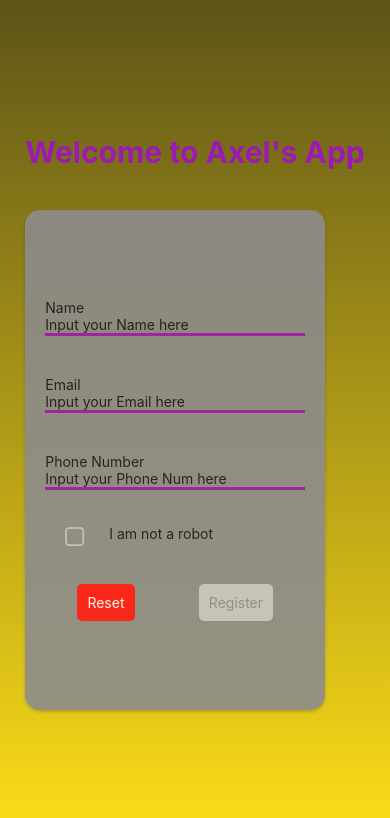
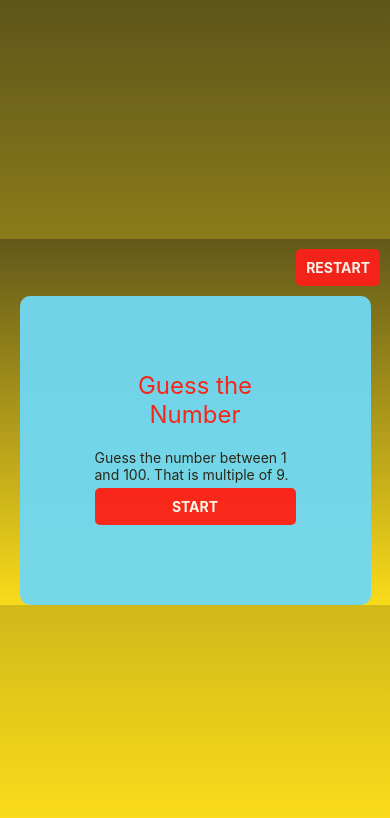
Before and after one commit to Axel-Q/number-guess-game-expo, a React Native app: screen / in a window 390 px wide. Shown: the top 818 px of the page. Built offline with nearby package versions, Linux system fonts and the light colour scheme.

Commit message:
add all the handle function in game screen

```diff
--- a/App.js
+++ b/App.js
@@ -16,29 +16,36 @@ export default function App() {
         setUser({name: name, email: email, phoneNumber: phoneNumber});
         setConfirmVisible(true);
     }
-    const handleRestart = () => {
+    const onRestart = () => {
         setUser({name: "", email: "", phoneNumber: ""});
+        setConfirmVisible(false);
         setGameVisible(false);
     }
-    const handleNewGame = () => {
-        setGameVisible(false);
-    }
+
 
     return (
 
         <LinearGradientBackground>
             <View>
-                {!gameVisible && (
-                    <StartScreen handleStart={handleStart}></StartScreen>
-                )}
-                {confirmVisible && (
-                    <Confirm name={user.name} email={user.email} phoneNumber={user.phoneNumber}
-                             handleBackToStart={() => setConfirmVisible(false)}
-                             handleJumpToGame={() => {
-                                 setConfirmVisible(false);
-                                 setGameVisible(true);
-                             }}/>
-                )}
+                <GameScreen onRestart={onRestart}/>
+                {/*{!confirmVisible && !gameVisible && (*/}
+                {/*    <StartScreen handleStart={handleStart} />*/}
+                {/*)}*/}
+                {/*{confirmVisible && !gameVisible && (*/}
+                {/*    <Confirm*/}
+                {/*        name={user.name}*/}
+                {/*        email={user.email}*/}
+                {/*        phoneNumber={user.phoneNumber}*/}
+                {/*        handleBackToStart={() => setConfirmVisible(false)}*/}
+                {/*        handleJumpToGame={() => {*/}
+                {/*            setConfirmVisible(false);*/}
+                {/*            setGameVisible(true);*/}
+                {/*        }}*/}
+                {/*    />*/}
+                {/*)}*/}
+                {/*{gameVisible && (*/}
+                {/*    <GameScreen onRestart={handleRestart} />*/}
+                {/*)}*/}
             </View>
         </LinearGradientBackground>
 
@@ -46,5 +53,3 @@ export default function App() {
     )
         ;
 }
-
-const styles = StyleSheet.create({});
--- a/screens/GameScreen.js
+++ b/screens/GameScreen.js
@@ -11,7 +11,7 @@ import {
     ScrollView,
     TouchableWithoutFeedback,
     KeyboardAvoidingView,
-    Platform
+    Platform, Button
 } from "react-native";
 import LinearGradientBackground from "../components/LinearGradientBackground";
 import React, {useState, useEffect, useRef, useCallback} from "react";
@@ -20,7 +20,7 @@ const getRandomNum = () => {
     return Math.floor(Math.random() * 100) + 1;
 };
 
-export default function GameScreen({handleRestart}) {
+export default function GameScreen({onRestart, onNewGame}) {
     const [gameState, setGameState] = useState({
         targetNumber: getRandomNum(),
         userGuess: "",
@@ -32,22 +32,282 @@ export default function GameScreen({handleRestart}) {
         feedbackMessage: null,
     });
     const timerRef = useRef(null);
+    useEffect(() => {
+        if (!gameState.isGameOver) {
+            timerRef.current = setInterval(() => {
+                setGameState((prevState) => {
+                    if (prevState.timeLeft <= 1) {
+                        clearInterval(timerRef.current);
+                        return {
+                            ...prevState,
+                            timeLeft: 0,
+                            isGameOver: true,
+                            feedbackMessage: "You ran out of time.",
+                        };
+                    }
+                    return {
+                        ...prevState,
+                        timeLeft: prevState.timeLeft - 1,
+                    };
+                });
+            }, 1000);
+        }
+        return () => clearInterval(timerRef.current);
+    }, [gameState.isGameOver]);
+    const handleHint = useCallback(() => {
+        if (gameState.hasUsedHint) return;
+        const hint =
+            gameState.targetNumber >= 0 && gameState.targetNumber <= 25
+                ? "The number is between 0 and 25."
+                : gameState.targetNumber >= 26 && gameState.targetNumber <= 50
+                    ? "The number is between 26 and 50."
+                    : gameState.targetNumber >= 51 && gameState.targetNumber <= 75
+                        ? "The number is between 51 and 75."
+                        : "The number is between 76 and 100.";
+        setGameState((prevState) => ({
+            ...prevState,
+            hasUsedHint: true,
+            hintMessage: hint,
+        }));
+    }, [gameState.hasUsedHint, gameState.targetNumber]);
+    const handleInputChange = (text) => {
+        setGameState((prevState) => ({
+            ...prevState,
+            userGuess: text,
+        }));
+    };
+    const handleResetGuess = () => {
+        setGameState((prevState) => ({
+            ...prevState,
+            userGuess: "",
+            feedbackMessage: null,
+        }));
+    };
+    const handleEndGame = () => {
+        setGameState((prevState) => ({
+            ...prevState,
+            feedbackMessage: "You chose to end the game.",
+            isGameOver: true,
+        }));
+    };
+    const handleNewGame = () => {
+        setGameState({
+            targetNumber: getRandomNum(),
+            userGuess: "",
+            attemptsLeft: 4,
+            timeLeft: 60,
+            isGameOver: false,
+            hasUsedHint: false,
+            hintMessage: "",
+            feedbackMessage: null,
+            hasGameStarted: false,
+        });
+    };
+    const handleGuess = () => {
+        const guess = parseInt(gameState.userGuess, 10);
+        if (isNaN(guess)) {
+            setGameState((prevState) => ({
+                ...prevState,
+                feedbackMessage: "Please enter a valid number.",
+            }));
+            return;
+        }
+
+        if (guess === gameState.targetNumber) {
+            clearInterval(timerRef.current);
+            setGameState((prevState) => ({
+                ...prevState,
+                isGameOver: true,
+                feedbackMessage: "You guessed correctly!",
+            }));
+        } else {
+            const newAttemptsLeft = gameState.attemptsLeft - 1;
+            let feedback = guess > gameState.targetNumber ? "Too high!" : "Too low!";
+            if (newAttemptsLeft === 0) {
+                clearInterval(timerRef.current);
+                feedback = "You've run out of attempts!";
+            }
+
+            setGameState((prevState) => ({
+                ...prevState,
+                attemptsLeft: newAttemptsLeft,
+                feedbackMessage: feedback,
+                isGameOver: newAttemptsLeft === 0,
+            }));
+        }
+    };
 
 
+    const {
+        userGuess,
+        attemptsLeft,
+        timeLeft,
+        isGameOver,
+        hintMessage,
+        feedbackMessage,
+        hasGameStarted,
+    } = gameState;
+    const renderGameContent = () => {
+        if (isGameOver) {
+            const isWin =
+                feedbackMessage && feedbackMessage.startsWith("You guessed correctly");
+            const imageSource = isWin
+                ? {uri: `https://picsum.photos/id/${gameState.targetNumber}/100/100`}
+                : require("../assets/sad_smiley.png");
 
-
+            return (
+                <View style={styles.card}>
+                    <Image source={imageSource} style={styles.image}/>
+                    <Text style={styles.resultText}>{feedbackMessage}</Text>
+                    <TouchableOpacity onPress={handleNewGame} style={styles.button}>
+                        <Text style={styles.buttonText}>START NEW GAME</Text>
+                    </TouchableOpacity>
+                </View>
+            );
+        } else if (!hasGameStarted) {
+            return (
+                <View style={styles.card}>
+                    <Text style={styles.title}>Guess the Number</Text>
+                    <Text style={styles.instructions}>
+                        Guess the number between 1 and 100. That is multiple of 9.
+                    </Text>
+                    <TouchableOpacity onPress={renderGameContent} style={styles.button}>
+                        <Text style={styles.buttonText}>START</Text>
+                    </TouchableOpacity>
+                </View>
+            );
+        } else {
+            return (
+                <View style={styles.card}>
+                    <Text style={styles.title}>Guess the Number</Text>
+                    <TextInput
+                        style={styles.input}
+                        keyboardType="number-pad"
+                        maxLength={3}
+                        onChangeText={handleInputChange}
+                        value={userGuess}
+                    />
+                    <Text style={styles.infoText}>Time Left: {timeLeft}s</Text>
+                    <Text style={styles.infoText}>Attempts Left: {attemptsLeft}</Text>
+                    {hintMessage ? (
+                        <Text style={styles.hintText}>{hintMessage}</Text>
+                    ) : null}
+                    {feedbackMessage ? (
+                        <Text style={styles.hintText}>{feedbackMessage}</Text>
+                    ) : null}
+                    <View style={styles.buttonContainer}>
+                        <TouchableOpacity
+                            style={styles.button}
+                            onPress={handleHint}
+                            disabled={gameState.hasUsedHint}
+                        >
+                            <Text style={styles.buttonText}>USE A HINT</Text>
+                        </TouchableOpacity>
+                        <TouchableOpacity style={styles.button} onPress={handleGuess}>
+                            <Text style={styles.buttonText}>SUBMIT GUESS</Text>
+                        </TouchableOpacity>
+                    </View>
+                </View>
+            );
+        }
+    };
 
 
     return (
-        <View style={styles.base}>
-            <View style={styles.infoContainer}>
-                <Text style={styles.info}>Hello {user.name}</Text>
-                <Text style={styles.info}>You are playing the game now.</Text>
-            </View>
-            <View style={styles.buttonContainer}>
-                <Button title="RESTART" onPress={handleRestart}/>
-                <Button title="NEW GAME" onPress={handleNewGame}/>
-            </View>
-        </View>
+        <TouchableWithoutFeedback onPress={Keyboard.dismiss}>
+            <KeyboardAvoidingView
+                behavior={Platform.select({ios: "padding", android: undefined})}
+                style={{flex: 1}}
+            >
+                <ScrollView contentContainerStyle={{flexGrow: 1}}>
+                    <LinearGradientBackground>
+                        <TouchableOpacity onPress={onRestart} style={styles.restartButton}>
+                            <Text style={styles.buttonText}>RESTART</Text>
+                        </TouchableOpacity>
+                        {renderGameContent()}
+                    </LinearGradientBackground>
+                </ScrollView>
+            </KeyboardAvoidingView>
+        </TouchableWithoutFeedback>
     )
+
 }
+const styles = StyleSheet.create({
+    restartButton: {
+        alignSelf: "flex-end",
+        margin: 10,
+        backgroundColor: Colors.primary,
+        padding: 10,
+        borderRadius: 5,
+    },
+    card: {
+        width: "90%",
+        padding: 75,
+        borderRadius: 10,
+        backgroundColor: Colors.blue,
+        alignItems: "center",
+        ...Platform.select({
+            ios: {
+                shadowColor: Colors.primary,
+                shadowOffset: {width: 0, height: 2},
+                shadowOpacity: 0.8,
+                shadowRadius: 2,
+            },
+            android: {
+                elevation: 5,
+            },
+        }),
+    },
+    title: {
+        fontSize: 24,
+        color: Colors.primary,
+        marginBottom: 20,
+        textAlign: "center",
+    },
+    input: {
+        width: "80%",
+        borderBottomColor: Colors.primary,
+        borderBottomWidth: 1,
+        marginBottom: 20,
+        color: Colors.primary,
+        textAlign: "center",
+    },
+    infoText: {
+        fontSize: 16,
+        color: Colors.grey,
+        marginBottom: 10,
+    },
+    hintText: {
+        fontSize: 16,
+        color: Colors.grey,
+        marginBottom: 10,
+        textAlign: "center",
+    },
+    buttonContainer: {
+        width: "100%",
+    },
+    button: {
+        width: "100%",
+        backgroundColor: Colors.primary,
+        borderRadius: 5,
+        alignItems: "center",
+        padding: 10,
+        marginVertical: 5,
+    },
+    buttonText: {
+        color: "white",
+        fontWeight: "bold",
+    },
+    image: {
+        width: 100,
+        height: 100,
+        marginBottom: 20,
+    },
+    resultText: {
+        fontSize: 24,
+        fontWeight: "bold",
+        marginBottom: 20,
+        color: Colors.primary,
+        textAlign: "center",
+    },
+});
--- a/screens/StartScreen.js
+++ b/screens/StartScreen.js
@@ -12,7 +12,6 @@ export default function StartScreen({handleStart}) {
     const [nameError, setNameError] = React.useState("");
     const [emailError, setEmailError] = React.useState("");
     const [phoneNumberError, setPhoneNumberError] = React.useState("");
-    const [formValid, setFormValid] = React.useState(false);
     const [buttonDisabled, setButtonDisabled] = React.useState(true);
     const handleNameChange = (text) => {
         setName(text);
```
Also changed, not shown: assets/sad_smiley.png (added).
